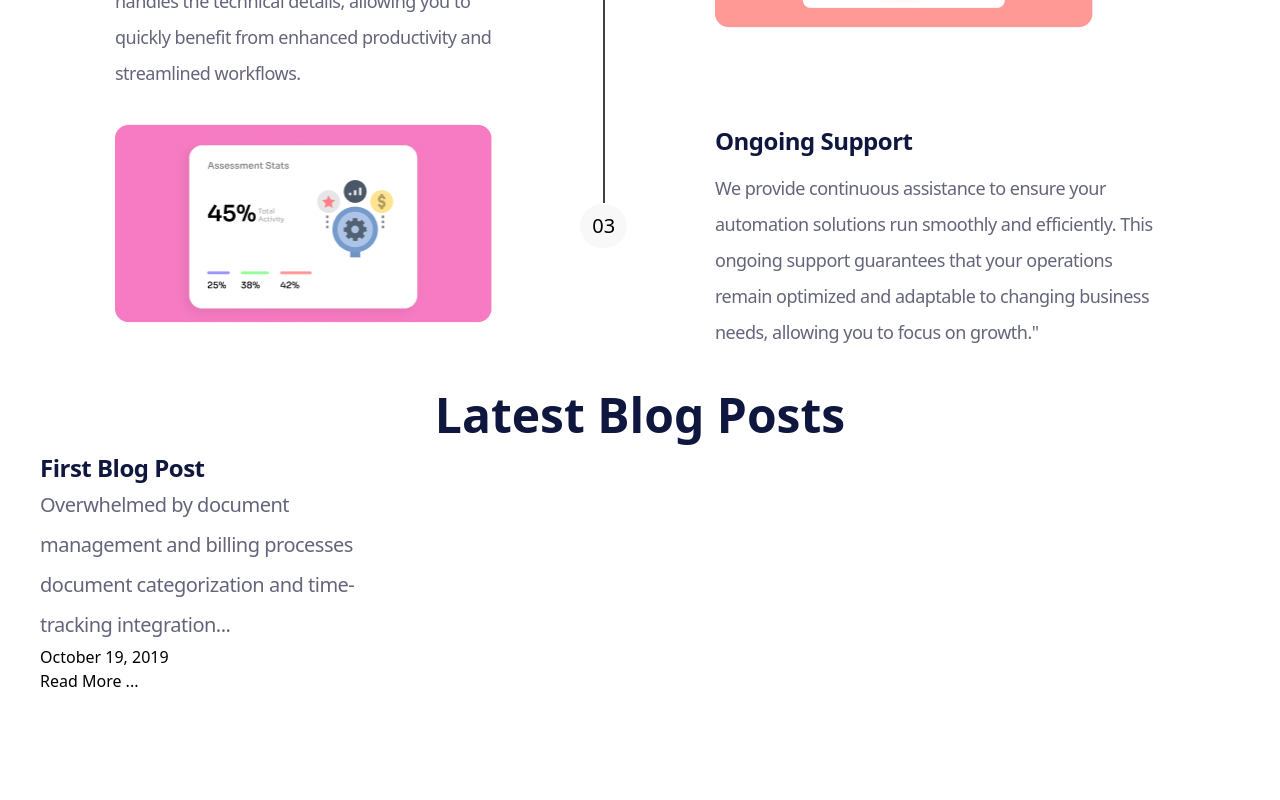
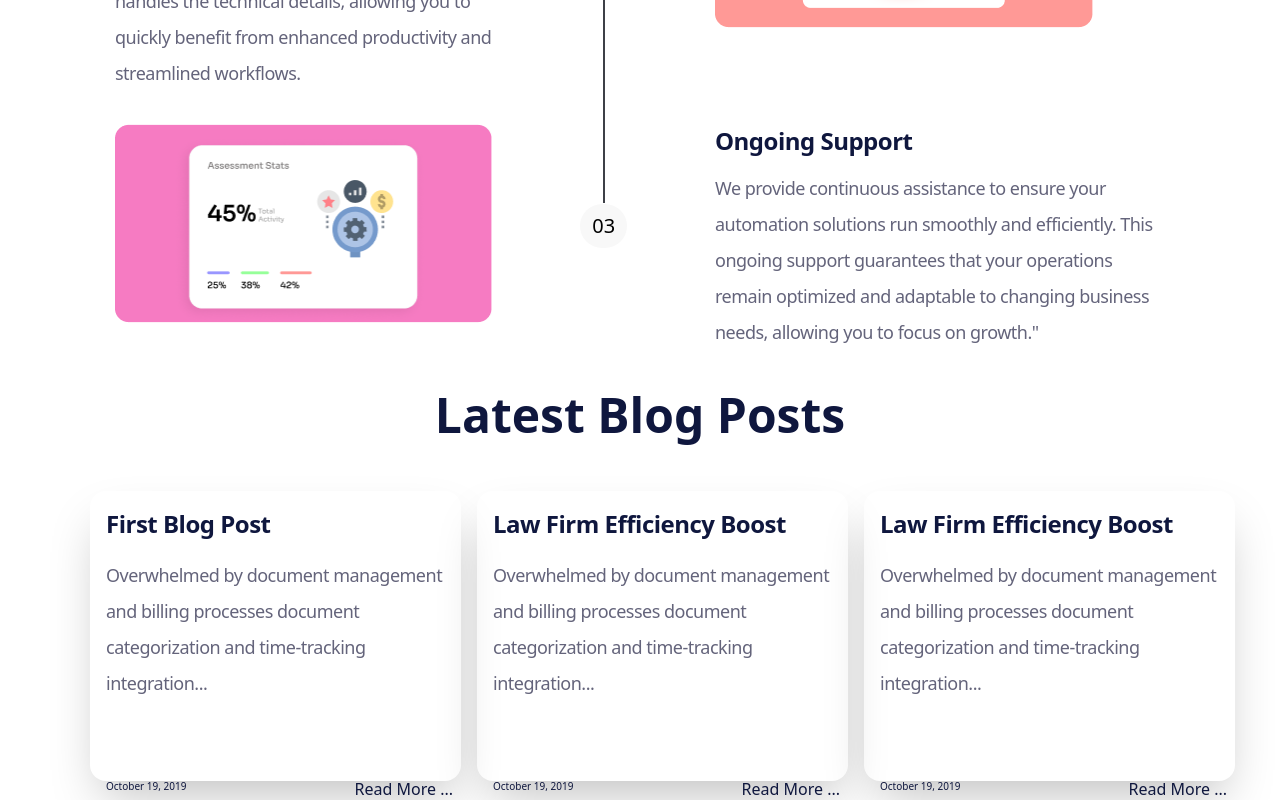
Before and after one commit to Black-fox17/Protomated, a React (Vite) app: page / in a window 1280 px wide. Shown: the part 3768-4568 px from the top of the page. Before the commit the page ends 4461 px from the top, so only its background shows below. Built offline with nearby package versions, Linux system fonts and the light colour scheme.

Commit message:
Revamp blog post layout in App component with new card designs, improved spacing, and updated text styles for better visual hierarchy and readability

```diff
--- a/src/App.tsx
+++ b/src/App.tsx
@@ -325,17 +325,49 @@ function App() {
         <div>
           <h1 className='font-DMSans font-bold text-[48px] text-[#0F173E] text-center'>Latest Blog Posts</h1>
         </div>
-        <div>
-          <div className='w-[355px] h-[186px]'>
-            <div>
-              <h1 className='font-sora font-semibold text-[24px] leading-[34px] tracking-[-0.5px] text-[#0F173E]'>First Blog Post</h1>
-              <p className='font-sora font-normal text-[20px] leading-[2] tracking-[-0.5px] text-[#64647B]'>Overwhelmed by document management and billing processes document categorization and time-tracking integration...</p>
+        <div className='flex mt-10 w-[1100px] mx-auto space-x-4'>
+          <div className='flex flex-col w-[403px] h-[290px] shadow-2xl space-y-6 rounded-2xl'>
+            <div className='ml-4  mt-2'>
+              <div className='mt-2 w-[355px]'>
+                <h1 className='font-sora font-semibold text-[24px] leading-[34px] tracking-[-0.5px] text-[#0F173E]'>First Blog Post</h1>
+                <p className='font-sora font-normal text-[18px] leading-[2] tracking-[-0.5px] text-[#64647B] mt-4'>Overwhelmed by document management and billing processes document categorization and time-tracking integration...</p>
+              </div>
+              <div className='flex justify-between mt-20'>
+                <div>
+                  <h1 className='font-sora font-medium text-[10px] leading-[100%] text-[#0F173E]'>October 19, 2019</h1>
+                </div>
+                <p className='font-sora font-normal text-[16px] leading-[100%] text-[#0F173E] mr-2'>Read More ...</p>
+              </div>
             </div>
-            <div>
-              <div>
-                <h1>October 19, 2019</h1>
+          </div>
+
+          <div className='flex flex-col w-[403px] h-[290px] shadow-2xl space-y-6 rounded-2xl'>
+            <div className='ml-4  mt-2'>
+              <div className='mt-2 w-[355px]'>
+                <h1 className='font-sora font-semibold text-[24px] leading-[34px] tracking-[-0.5px] text-[#0F173E]'>Law Firm Efficiency Boost</h1>
+                <p className='font-sora font-normal text-[18px] leading-[2] tracking-[-0.5px] text-[#64647B] mt-4'>Overwhelmed by document management and billing processes document categorization and time-tracking integration...</p>
               </div>
-              <p>Read More ...</p>
+              <div className='flex justify-between mt-20'>
+                <div>
+                  <h1 className='font-sora font-medium text-[10px] leading-[100%] text-[#0F173E]'>October 19, 2019</h1>
+                </div>
+                <p className='font-sora font-normal text-[16px] leading-[100%] text-[#0F173E] mr-2'>Read More ...</p>
+              </div>
+            </div>
+          </div>
+
+          <div className='flex flex-col w-[403px] h-[290px] shadow-2xl space-y-6 rounded-2xl'>
+            <div className='ml-4  mt-2'>
+              <div className='mt-2 w-[355px]'>
+                <h1 className='font-sora font-semibold text-[24px] leading-[34px] tracking-[-0.5px] text-[#0F173E]'>Law Firm Efficiency Boost</h1>
+                <p className='font-sora font-normal text-[18px] leading-[2] tracking-[-0.5px] text-[#64647B] mt-4'>Overwhelmed by document management and billing processes document categorization and time-tracking integration...</p>
+              </div>
+              <div className='flex justify-between mt-20'>
+                <div>
+                  <h1 className='font-sora font-medium text-[10px] leading-[100%] text-[#0F173E]'>October 19, 2019</h1>
+                </div>
+                <p className='font-sora font-normal text-[16px] leading-[100%] text-[#0F173E] mr-2'>Read More ...</p>
+              </div>
             </div>
           </div>
         </div>
```
